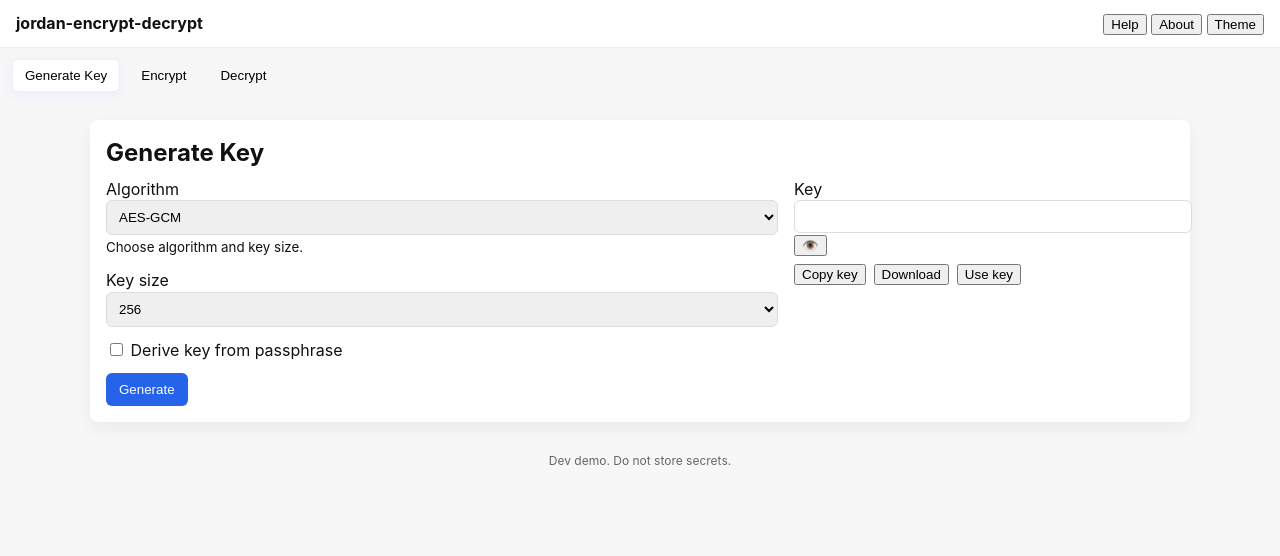
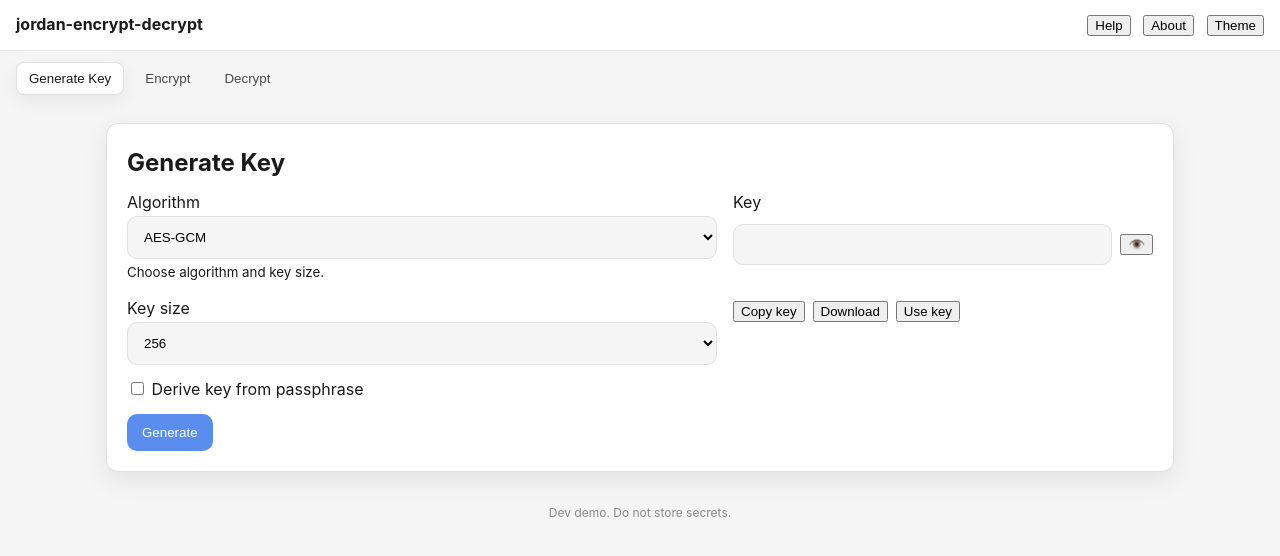
Before and after one commit to Wr3ckage7719/jordan-encrypt-decrypt, a website: page public/index.html in a window 1280 px wide. Drawn offline with Linux system fonts and the light colour scheme.

Commit message:
style: apply modern UI guide stylesheet and mappings

```diff
--- a/public/styles.css
+++ b/public/styles.css
@@ -1,33 +1,87 @@
-:root{--bg:#f7f7f8;--card:#fff;--accent:#2563eb;--muted:#666}
-body{font-family:Inter,Arial,Helvetica,sans-serif;line-height:1.4;margin:0;padding:0;background:var(--bg);color:#111}
-.site-header{display:flex;align-items:center;justify-content:space-between;padding:0.75rem 1rem;background:var(--card);box-shadow:0 1px 0 rgba(0,0,0,0.04)}
-.site-header__left .logo{font-weight:700}
-.tabs{display:flex;gap:0.5rem;padding:0.75rem;background:transparent}
-.tab{background:transparent;border:1px solid transparent;padding:0.5rem 0.75rem;border-radius:6px;cursor:pointer}
-.tab--active{background:var(--card);border-color:rgba(0,0,0,0.06);box-shadow:0 4px 14px rgba(37,99,235,0.06)}
-.cards{max-width:1100px;margin:1rem auto;padding:0 1rem}
-.card{background:var(--card);border-radius:8px;padding:1rem;margin-bottom:1rem;box-shadow:0 6px 18px rgba(0,0,0,0.06)}
-.card__header h2{margin:0 0 0.5rem 0}
-.card__body{display:flex;gap:1rem}
-.two-column{display:flex;gap:1rem}
-.two-column .form{flex:1}
-.two-column .result-panel{width:380px}
-.form-row{margin-bottom:0.75rem}
-.input, textarea{width:100%;padding:0.5rem;border-radius:6px;border:1px solid #ddd}
-.btn{padding:0.5rem 0.75rem;border-radius:6px;border:1px solid #ccc;background:#fff}
-.btn--primary{background:var(--accent);color:#fff;border-color:transparent}
-.result-actions{margin-top:0.5rem;display:flex;gap:0.5rem}
-.meta{margin-top:0.5rem;color:var(--muted);font-size:0.9rem}
-.toasts{position:fixed;right:16px;bottom:16px;display:flex;flex-direction:column;gap:8px}
-.toast{background:#111;color:#fff;padding:0.5rem 0.75rem;border-radius:6px}
-.site-footer{padding:0.75rem 1rem;text-align:center;color:var(--muted);font-size:0.9rem}
-
-@media (max-width: 1023px){
-	.two-column{flex-direction:column}
-	.two-column .result-panel{width:100%}
+:root {
+		--bg-primary: #f5f5f5;
+		--bg-secondary: #ffffff;
+		--bg-card: #ffffff;
+		--text-primary: #1a1a1a;
+		--text-secondary: #4a4a4a;
+		--text-muted: #888888;
+		--border-color: #e0e0e0;
+		--accent-primary: #5b8def;
+		--accent-hover: #4a7de8;
+		--accent-success: #34d399;
+		--accent-success-hover: #2bc78a;
+		--accent-warning: #f59e0b;
+		--accent-danger: #ef4444;
+		--shadow: rgba(0, 0, 0, 0.08);
+		--content-max-width: 1100px;
 }
 
-@media (max-width: 599px){
-	.site-header{padding:0.5rem}
-	.tab{padding:0.5rem}
+[data-theme="dark"] {
+		--bg-primary: #0f172a;
+		--bg-secondary: #1e293b;
+		--bg-card: #1e293b;
+		--text-primary: #f1f5f9;
+		--text-secondary: #cbd5e1;
+		--text-muted: #94a3b8;
+		--border-color: #334155;
+		--shadow: rgba(0, 0, 0, 0.3);
 }
+
+/* Reset & Base Styles */
+* { box-sizing: border-box; }
+body {
+		font-family: Inter, -apple-system, BlinkMacSystemFont, 'Segoe UI', Roboto, 'Helvetica Neue', Arial, sans-serif;
+		background: var(--bg-primary);
+		color: var(--text-primary);
+		line-height: 1.6;
+		margin: 0;
+		min-height: 100vh;
+}
+
+.site-header{display:flex;align-items:center;justify-content:space-between;padding:0.75rem 1rem;background:var(--bg-card);box-shadow:0 1px 0 rgba(0,0,0,0.04)}
+.site-header__left .logo{font-weight:700}
+.site-header__right button{margin-left:8px}
+
+.tabs{display:flex;gap:0.5rem;padding:0.75rem 1rem}
+.tab{background:transparent;border:1px solid transparent;padding:0.5rem 0.75rem;border-radius:8px;cursor:pointer;color:var(--text-secondary)}
+.tab--active{background:var(--bg-card);border-color:var(--border-color);box-shadow:0 6px 18px rgba(0,0,0,0.06);color:var(--text-primary)}
+
+.cards{max-width:var(--content-max-width);margin:1rem auto;padding:0 1rem}
+.card{background:var(--bg-card);border-radius:12px;padding:20px;margin-bottom:1rem;box-shadow:0 8px 24px var(--shadow);border:1px solid var(--border-color)}
+.card__header h2{margin:0 0 8px 0}
+.card__body{display:flex;gap:16px}
+.two-column{display:flex;gap:16px}
+.two-column .form{flex:1}
+.two-column .result-panel{width:420px}
+.form-row{margin-bottom:12px}
+.input, textarea, select { width:100%; padding:12px; border-radius:10px; border:1px solid var(--border-color); background:var(--bg-primary); }
+.input:focus, textarea:focus, select:focus { outline:none; box-shadow:0 0 0 6px rgba(91,141,239,0.06); border-color:var(--accent-primary)}
+.btn{padding:10px 14px;border-radius:10px;border:1px solid transparent;background:var(--bg-card);cursor:pointer}
+.btn--primary, .btn-primary { background:var(--accent-primary); color:#fff; border-color:transparent }
+.result-actions{margin-top:12px;display:flex;gap:8px}
+.meta{margin-top:8px;color:var(--text-muted);font-size:0.9rem}
+.toasts{position:fixed;right:16px;bottom:16px;display:flex;flex-direction:column;gap:8px;z-index:9999}
+.toast{background:#111;color:#fff;padding:10px 14px;border-radius:8px;box-shadow:0 6px 18px rgba(0,0,0,0.12)}
+.site-footer{padding:12px 1rem;text-align:center;color:var(--text-muted);font-size:0.9rem}
+
+/* small helpers mapping to original UI guide classes */
+.text-input { padding:12px; border-radius:10px; }
+.textarea { padding:12px; border-radius:10px; }
+.select-input { padding:12px; border-radius:10px; }
+.btn-primary { background:var(--accent-primary); color:#fff }
+
+/* result panel specifics */
+.result-panel { display:flex;flex-direction:column; gap:8px }
+.key-row { display:flex; gap:8px; align-items:center }
+.key-row .input { flex:1 }
+
+/* responsive */
+@media (max-width: 1023px) { .two-column { flex-direction:column } .two-column .result-panel { width:100% } }
+@media (max-width: 599px) { .site-header{padding:0.5rem} .tab{padding:0.5rem} }
+
+/* Additional polished UI touches from guide */
+.method-info { padding:12px 16px; background:transparent; border-left:3px solid var(--accent-primary); color:var(--text-muted); font-size:14px; border-radius:6px }
+.action-section { display:flex; gap:12px; flex-wrap:wrap }
+.action-section .btn { flex:1; min-width:120px }
+.status-message { position:fixed; bottom:24px; left:50%; transform:translateX(-50%); padding:12px 18px; border-radius:10px; font-weight:600; display:none }
+.status-message.show { display:block }
```
